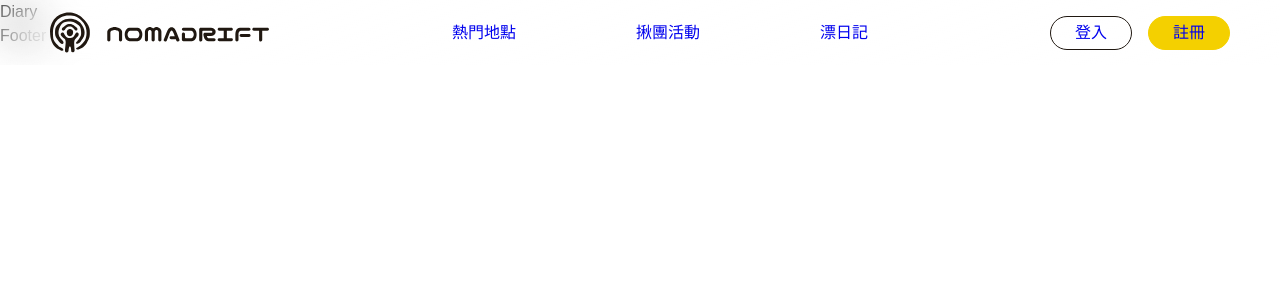
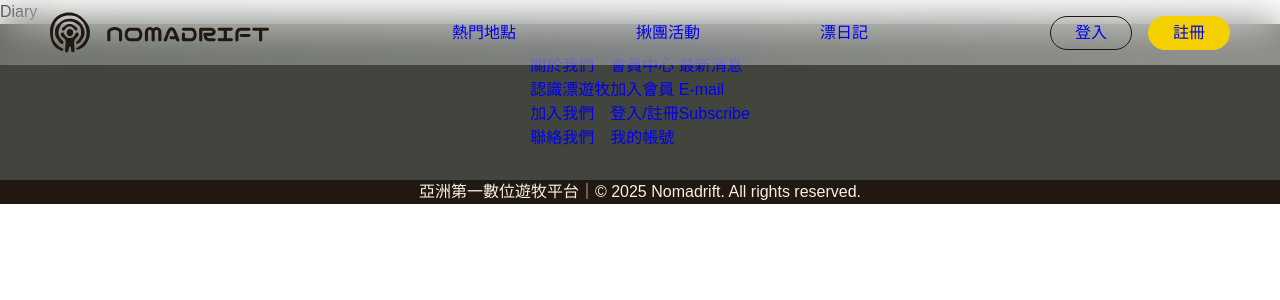
Before and after one commit to nomadrift813/Nomadrift, a React (Vite) app: page /#/diary in a window 1280 px wide. Shown: the top 300 px of the page. Built offline with nearby package versions, Linux system fonts and the light colour scheme.

Commit message:
0813-J-footer-jsx-scss

```diff
--- a/src/component/Footer.jsx
+++ b/src/component/Footer.jsx
@@ -1,8 +1,38 @@
 import React from 'react'
+import '../sass/scss/footer.scss'
 
 const Footer = () => {
   return (
-    <div>Footer</div>
+    <footer>
+    <nav>
+      <ul class="Sitemap">
+        <li>
+          <a href="#">關於我們</a>
+          <ul>
+            <li><a href="#">認識漂遊牧</a></li>
+            <li><a href="#">加入我們</a></li>
+            <li><a href="#">聯絡我們</a></li>
+          </ul>
+        </li>
+        <li>
+          <a href="#">會員中心</a>
+          <ul>
+            <li><a href="#">加入會員</a></li>
+            <li><a href="#">登入/註冊</a></li>
+            <li><a href="#">我的帳號</a></li>
+          </ul>
+        </li>
+        <li>
+          <a href="#">最新消息</a>
+          <ul>
+            <li><a href="#">E-mail</a></li>
+            <li><a href="#">Subscribe</a></li>
+          </ul>
+        </li>
+      </ul>
+    </nav>
+    <h4>亞洲第一數位遊牧平台 <span>｜© 2025 Nomadrift. All rights reserved.</span></h4>
+    </footer>
   )
 }
 
--- /dev/null
+++ b/src/sass/scss/footer.scss
@@ -0,0 +1,24 @@
+@use 'reset';
+@use 'var' as *;
+
+footer {
+    display: flex;
+    justify-content: space-between;
+    flex-direction: column;
+    margin-top: auto;
+    background-color: #41453D;
+    color: #F4F1E5;
+}
+
+ul.Sitemap {
+    display: flex;
+    justify-content: center;
+    padding: 30px 50px;
+}
+
+h4 {
+    display: flex;
+    justify-content: center;
+    background-color: #201811;
+    color: #F4F1E5;
+}
```
